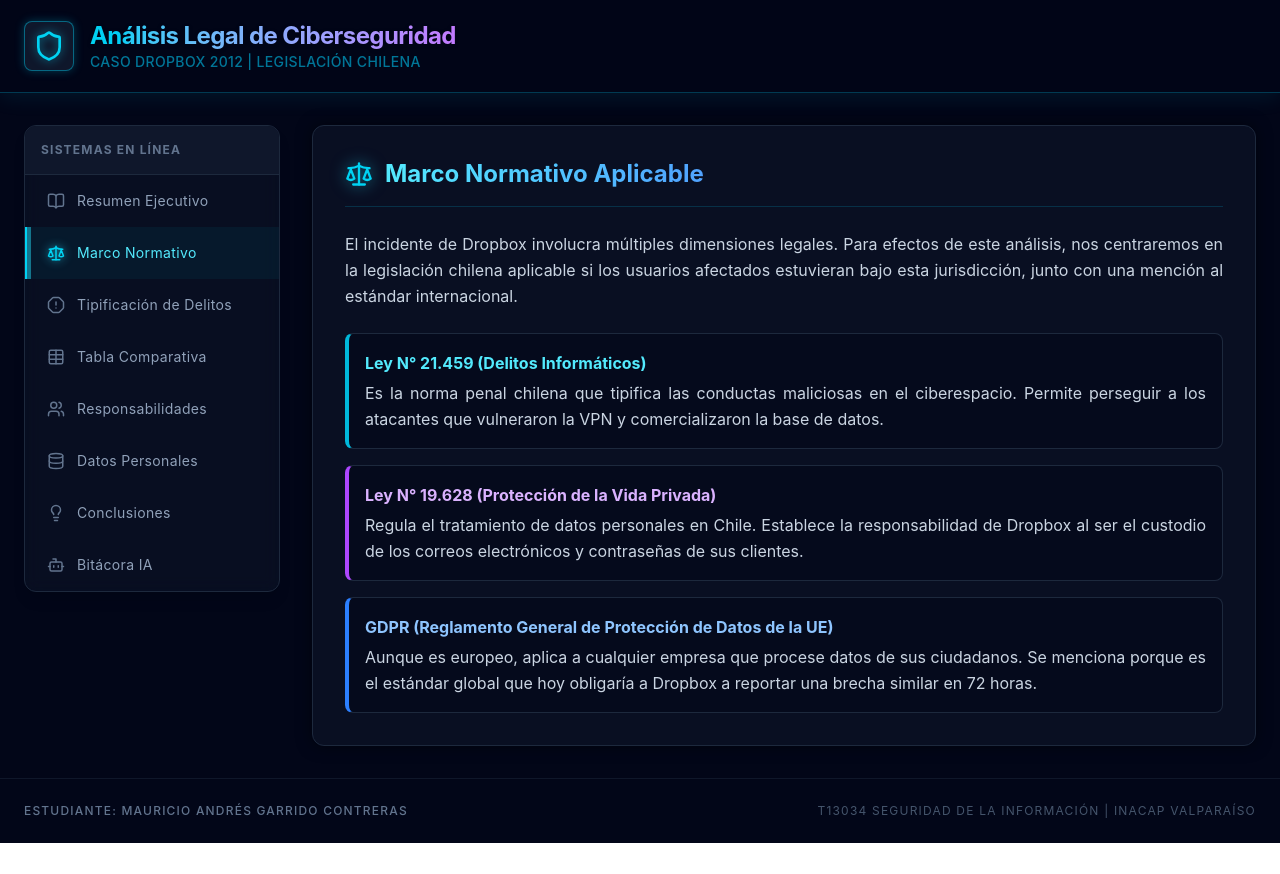
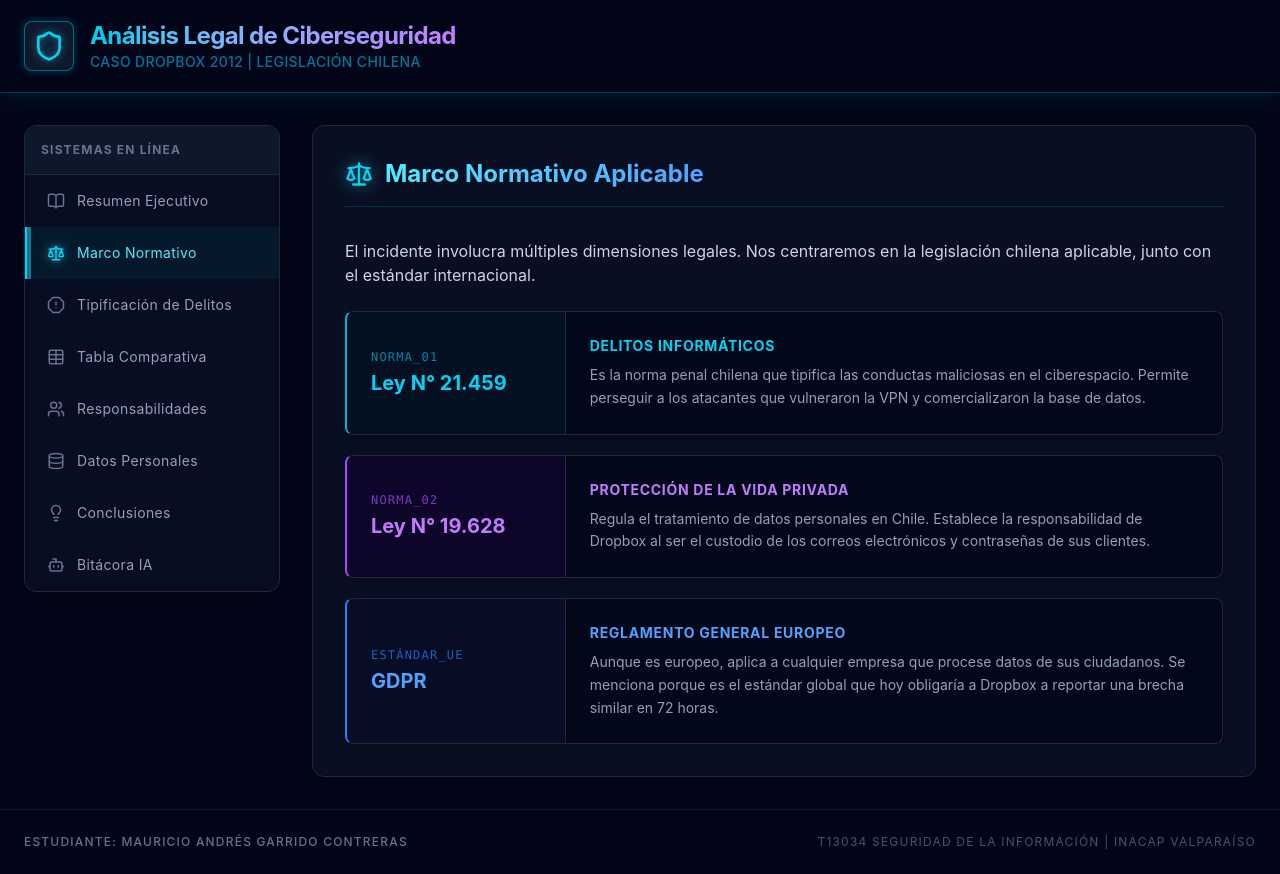
Before and after one commit to mandresgarridoc-arch/informe_garmau, a React (Vite) app: page / in a window 1280 px wide. Both pictures are taken after a click on the button "Marco Normativo". Before the commit the page ends 843 px from the top, so only its background shows below. Built offline with nearby package versions, Linux system fonts and the light colour scheme.

Commit message:
formato2 marco normativo

```diff
--- a/src/componentes/Datos.tsx
+++ b/src/componentes/Datos.tsx
@@ -2,49 +2,50 @@
 
 function Datos() {
   return (
-    <div className="bg-white rounded-lg shadow p-8 mb-8">
-      <div className="flex items-center gap-3 mb-6">
-        <Database className="text-emerald-600" size={28} />
-        <h2 className="text-2xl font-bold text-slate-800">
+    <div className="bg-slate-900/60 backdrop-blur-sm border border-slate-800 rounded-xl shadow-[0_0_15px_rgba(0,0,0,0.5)] p-8">
+      <div className="flex items-center gap-3 mb-8 border-b border-emerald-500/20 pb-4">
+        <Database className="text-emerald-400 drop-shadow-[0_0_8px_rgba(16,185,129,0.6)]" size={28} />
+        <h2 className="text-2xl font-bold text-transparent bg-clip-text bg-gradient-to-r from-emerald-300 to-teal-400">
           Tratamiento de Datos Personales (Ley N° 19.628)
         </h2>
       </div>
 
-      <div className="space-y-6 text-slate-600 text-justify">
-        <section className="bg-emerald-50 border border-emerald-100 rounded-lg p-5">
-          <h3 className="text-lg font-semibold text-emerald-900 mb-2">1. Tipos de Datos y Clasificación Legal</h3>
-          <p className="mb-3">La filtración expuso <strong>correos electrónicos</strong>, <strong>contraseñas cifradas</strong> y <strong>metadatos</strong> de 68.6 millones de cuentas.</p>
-          <p>
-            Según el Artículo 2°, letra f) de la Ley N° 19.628, califican como <strong>Datos Personales</strong> (conciernen a personas naturales identificables).
-            No constituyen <em>Datos Sensibles</em> (Art. 2°, letra g), ya que no revelan origen racial, ideologías, ni estados de salud.
+      <div className="space-y-8 text-slate-300 text-justify">
+
+        {/* Clasificación de Datos */}
+        <section className="bg-slate-950/80 border border-slate-800 border-t-2 border-t-emerald-500 rounded-lg p-6 shadow-inner">
+          <h3 className="text-lg font-bold text-emerald-400 mb-3 uppercase tracking-wider text-sm flex items-center gap-2">
+            <span className="w-2 h-2 rounded-full bg-emerald-500 shadow-[0_0_5px_rgba(16,185,129,1)]"></span>
+            1. Tipos de Datos y Clasificación Legal
+          </h3>
+          <p className="mb-3 text-slate-400">La filtración expuso <strong className="text-emerald-300">correos electrónicos</strong>, <strong className="text-emerald-300">contraseñas cifradas</strong> y <strong className="text-emerald-300">metadatos</strong> de 68.6 millones de cuentas.</p>
+          <p className="text-slate-400">
+            Según el Artículo 2°, letra f) de la Ley N° 19.628, califican como <strong className="text-emerald-300">Datos Personales</strong> (conciernen a personas naturales identificables).
+            No constituyen <em className="text-slate-500">Datos Sensibles</em> (Art. 2°, letra g), ya que no revelan origen racial, ideologías, ni estados de salud.
           </p>
         </section>
 
+        {/* Derechos ARCO */}
         <section>
-          <h3 className="text-lg font-semibold text-slate-800 mb-4">2. Derechos ARCO Afectados</h3>
-          <ul className="space-y-4">
-            <li className="flex gap-3">
-              <div className="w-2 h-2 mt-2 rounded-full bg-emerald-500 shrink-0"></div>
-              <div>
-                <strong className="text-slate-800">Derecho de Acceso e Información (Art. 12):</strong>
-                <p className="text-sm mt-1">Se vulneró al no notificar a los usuarios en 2012. Al ocultarse el alcance de la brecha hasta 2016, los usuarios no pudieron ejercer su derecho a saber qué pasaba con su información.</p>
-              </div>
-            </li>
-            <li className="flex gap-3">
-              <div className="w-2 h-2 mt-2 rounded-full bg-emerald-500 shrink-0"></div>
-              <div>
-                <strong className="text-slate-800">Derecho de Cancelación (Art. 13):</strong>
-                <p className="text-sm mt-1">Los usuarios perdieron este derecho sobre la base filtrada. Aunque exijan a Dropbox cancelar su cuenta, los datos ya están en manos de terceros maliciosos sobre los cuales la ley no tiene alcance.</p>
-              </div>
-            </li>
-            <li className="flex gap-3">
-              <div className="w-2 h-2 mt-2 rounded-full bg-emerald-500 shrink-0"></div>
-              <div>
-                <strong className="text-slate-800">Derecho de Oposición (Art. 13):</strong>
-                <p className="text-sm mt-1">El titular pierde la capacidad de oponerse a que ciberdelincuentes utilicen su correo para phishing, ya que el dato salió de la esfera de control de Dropbox.</p>
-              </div>
-            </li>
-          </ul>
+          <h3 className="text-lg font-bold text-slate-200 mb-5 border-b border-slate-800 pb-2">2. Derechos ARCO Afectados</h3>
+          <div className="grid gap-4">
+
+            <div className="bg-slate-950/50 border border-slate-800 rounded-lg p-5 hover:border-emerald-500/50 transition-colors group">
+              <strong className="text-emerald-400 block mb-2 group-hover:text-emerald-300">Derecho de Acceso e Información (Art. 12)</strong>
+              <p className="text-sm text-slate-400 leading-relaxed">Se vulneró al no notificar a los usuarios en 2012. Al ocultarse el alcance de la brecha hasta 2016, los usuarios no pudieron ejercer su derecho a saber qué pasaba con su información.</p>
+            </div>
+
+            <div className="bg-slate-950/50 border border-slate-800 rounded-lg p-5 hover:border-emerald-500/50 transition-colors group">
+              <strong className="text-emerald-400 block mb-2 group-hover:text-emerald-300">Derecho de Cancelación (Art. 13)</strong>
+              <p className="text-sm text-slate-400 leading-relaxed">Los usuarios perdieron este derecho sobre la base filtrada. Aunque exijan a Dropbox cancelar su cuenta, los datos ya están en manos de terceros maliciosos sobre los cuales la ley no tiene alcance.</p>
+            </div>
+
+            <div className="bg-slate-950/50 border border-slate-800 rounded-lg p-5 hover:border-emerald-500/50 transition-colors group">
+              <strong className="text-emerald-400 block mb-2 group-hover:text-emerald-300">Derecho de Oposición (Art. 13)</strong>
+              <p className="text-sm text-slate-400 leading-relaxed">El titular pierde la capacidad de oponerse a que ciberdelincuentes utilicen su correo para phishing, ya que el dato salió de la esfera de control de Dropbox.</p>
+            </div>
+
+          </div>
         </section>
       </div>
     </div>
--- a/src/componentes/Marco.tsx
+++ b/src/componentes/Marco.tsx
@@ -3,31 +3,51 @@
 function Marco() {
   return (
     <div className="bg-slate-900/60 backdrop-blur-sm border border-slate-800 rounded-xl shadow-[0_0_15px_rgba(0,0,0,0.5)] p-8">
-      <div className="flex items-center gap-3 mb-6 border-b border-cyan-500/20 pb-4">
+      <div className="flex items-center gap-3 mb-8 border-b border-cyan-500/20 pb-4">
         <Scale className="text-cyan-400 drop-shadow-[0_0_8px_rgba(34,211,238,0.6)]" size={28} />
         <h2 className="text-2xl font-bold text-transparent bg-clip-text bg-gradient-to-r from-cyan-300 to-blue-400">
           Marco Normativo Aplicable
         </h2>
       </div>
 
-      <div className="space-y-6 text-slate-300 leading-relaxed text-justify">
-        <p>
-          El incidente de Dropbox involucra múltiples dimensiones legales. Para efectos de este análisis, nos centraremos en la legislación chilena aplicable si los usuarios afectados estuvieran bajo esta jurisdicción, junto con una mención al estándar internacional.
-        </p>
-        <ul className="space-y-4">
-          <li className="bg-slate-950/50 p-4 rounded-lg border border-slate-800 border-l-4 border-l-cyan-500">
-            <strong className="text-cyan-300 block mb-1">Ley N° 21.459 (Delitos Informáticos)</strong>
-            Es la norma penal chilena que tipifica las conductas maliciosas en el ciberespacio. Permite perseguir a los atacantes que vulneraron la VPN y comercializaron la base de datos.
-          </li>
-          <li className="bg-slate-950/50 p-4 rounded-lg border border-slate-800 border-l-4 border-l-purple-500">
-            <strong className="text-purple-300 block mb-1">Ley N° 19.628 (Protección de la Vida Privada)</strong>
-            Regula el tratamiento de datos personales en Chile. Establece la responsabilidad de Dropbox al ser el custodio de los correos electrónicos y contraseñas de sus clientes.
-          </li>
-          <li className="bg-slate-950/50 p-4 rounded-lg border border-slate-800 border-l-4 border-l-blue-500">
-            <strong className="text-blue-300 block mb-1">GDPR (Reglamento General de Protección de Datos de la UE)</strong>
-            Aunque es europeo, aplica a cualquier empresa que procese datos de sus ciudadanos. Se menciona porque es el estándar global que hoy obligaría a Dropbox a reportar una brecha similar en 72 horas.
-          </li>
-        </ul>
+      <div className="space-y-5">
+        <p className="text-slate-300 mb-6">El incidente involucra múltiples dimensiones legales. Nos centraremos en la legislación chilena aplicable, junto con el estándar internacional.</p>
+
+        {/* Fila 1 */}
+        <div className="bg-slate-950/80 rounded-lg border border-slate-800 border-l-2 border-l-cyan-500 hover:bg-slate-800/80 transition-all duration-300 shadow-[0_2px_10px_rgba(0,0,0,0.3)] group hover:shadow-[inset_4px_0_0_rgba(34,211,238,0.6)] flex flex-col md:flex-row overflow-hidden">
+          <div className="md:w-1/4 bg-cyan-950/20 p-6 flex flex-col justify-center items-start border-b md:border-b-0 md:border-r border-slate-800 group-hover:bg-cyan-900/20 transition-colors">
+            <span className="text-xs font-mono text-cyan-500/70 uppercase tracking-widest mb-1">Norma_01</span>
+            <h3 className="text-xl font-bold text-cyan-400 group-hover:text-cyan-300 transition-colors">Ley N° 21.459</h3>
+          </div>
+          <div className="md:w-3/4 p-6">
+            <strong className="text-cyan-400 block mb-2 text-sm uppercase tracking-wider">Delitos Informáticos</strong>
+            <p className="text-sm text-slate-400 leading-relaxed">Es la norma penal chilena que tipifica las conductas maliciosas en el ciberespacio. Permite perseguir a los atacantes que vulneraron la VPN y comercializaron la base de datos.</p>
+          </div>
+        </div>
+
+        {/* Fila 2 */}
+        <div className="bg-slate-950/80 rounded-lg border border-slate-800 border-l-2 border-l-purple-500 hover:bg-slate-800/80 transition-all duration-300 shadow-[0_2px_10px_rgba(0,0,0,0.3)] group hover:shadow-[inset_4px_0_0_rgba(168,85,247,0.6)] flex flex-col md:flex-row overflow-hidden">
+          <div className="md:w-1/4 bg-purple-950/20 p-6 flex flex-col justify-center items-start border-b md:border-b-0 md:border-r border-slate-800 group-hover:bg-purple-900/20 transition-colors">
+            <span className="text-xs font-mono text-purple-500/70 uppercase tracking-widest mb-1">Norma_02</span>
+            <h3 className="text-xl font-bold text-purple-400 group-hover:text-purple-300 transition-colors">Ley N° 19.628</h3>
+          </div>
+          <div className="md:w-3/4 p-6">
+            <strong className="text-purple-400 block mb-2 text-sm uppercase tracking-wider">Protección de la Vida Privada</strong>
+            <p className="text-sm text-slate-400 leading-relaxed">Regula el tratamiento de datos personales en Chile. Establece la responsabilidad de Dropbox al ser el custodio de los correos electrónicos y contraseñas de sus clientes.</p>
+          </div>
+        </div>
+
+        {/* Fila 3 */}
+        <div className="bg-slate-950/80 rounded-lg border border-slate-800 border-l-2 border-l-blue-500 hover:bg-slate-800/80 transition-all duration-300 shadow-[0_2px_10px_rgba(0,0,0,0.3)] group hover:shadow-[inset_4px_0_0_rgba(59,130,246,0.6)] flex flex-col md:flex-row overflow-hidden">
+          <div className="md:w-1/4 bg-blue-950/20 p-6 flex flex-col justify-center items-start border-b md:border-b-0 md:border-r border-slate-800 group-hover:bg-blue-900/20 transition-colors">
+            <span className="text-xs font-mono text-blue-500/70 uppercase tracking-widest mb-1">Estándar_UE</span>
+            <h3 className="text-xl font-bold text-blue-400 group-hover:text-blue-300 transition-colors">GDPR</h3>
+          </div>
+          <div className="md:w-3/4 p-6">
+            <strong className="text-blue-400 block mb-2 text-sm uppercase tracking-wider">Reglamento General Europeo</strong>
+            <p className="text-sm text-slate-400 leading-relaxed">Aunque es europeo, aplica a cualquier empresa que procese datos de sus ciudadanos. Se menciona porque es el estándar global que hoy obligaría a Dropbox a reportar una brecha similar en 72 horas.</p>
+          </div>
+        </div>
       </div>
     </div>
   );
```
Also changed, not shown: src/componentes/Conclusiones.tsx (+30 -20 lines).
